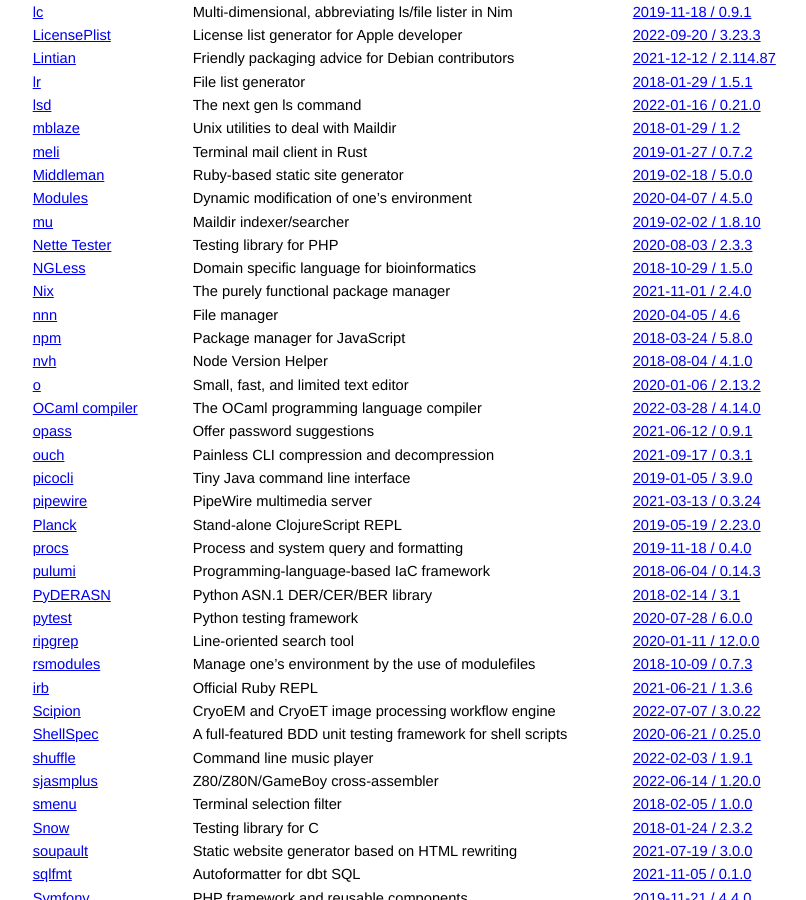
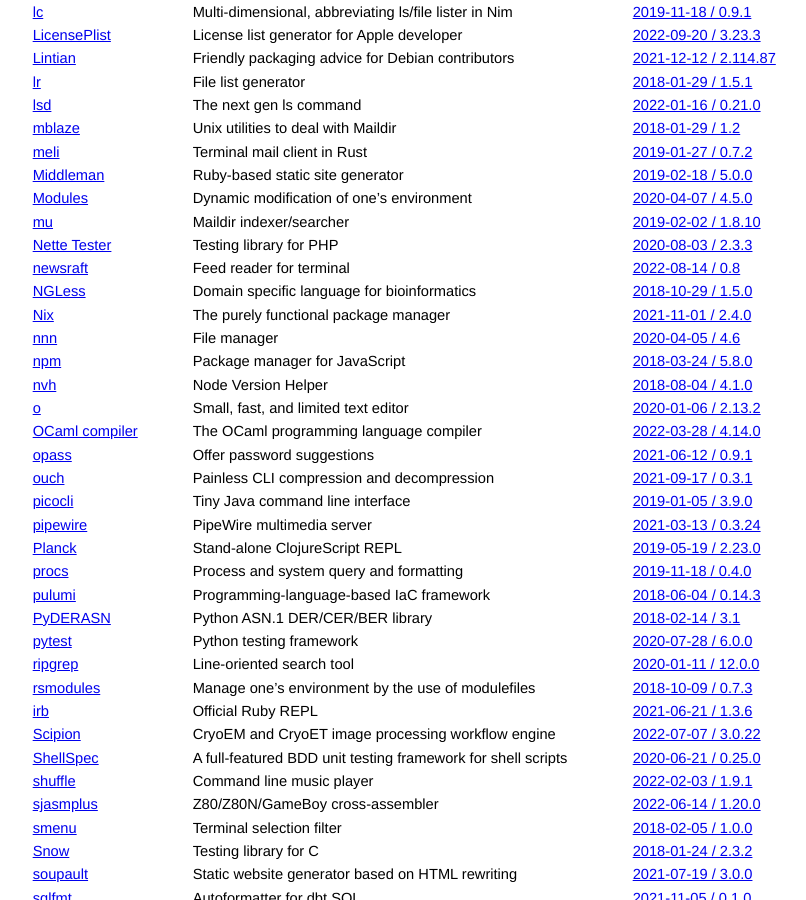
Before and after one commit to jcs/no_color, a Jekyll site: the page built from index.md, in a window 1280 px wide and 900 px high, scrolled down 3798 px. Shown: the whole window, without its empty margins (211-1017 px from the left). Built offline with Jekyll 4.4.1, drawn with Linux system fonts in a browser that asks for light colours; our own code applies the rules of GitHub Pages for plain Markdown files.

Commit message:
Add newsraft (#207)

```diff
--- a/index.md
+++ b/index.md
@@ -205,6 +205,7 @@ color via `NO_COLOR`.
 | [Modules](http://modules.sourceforge.net/) | Dynamic modification of one's environment | [2020-04-07 / 4.5.0](https://github.com/cea-hpc/modules/releases/tag/v4.5.0) |
 | [mu](https://www.djcbsoftware.nl/code/mu/) | Maildir indexer/searcher | [2019-02-02 / 1.8.10](https://github.com/djcb/mu/commit/eb6efee81db22531ef05e140549bde7e87dd9725) |
 | [Nette Tester](https://tester.nette.org/) | Testing library for PHP | [2020-08-03 / 2.3.3](https://github.com/nette/tester/releases/tag/v2.3.3) |
+| [newsraft](https://codeberg.org/grisha/newsraft) | Feed reader for terminal | [2022-08-14 / 0.8](https://codeberg.org/grisha/newsraft/releases/tag/newsraft-0.8) |
 | [NGLess](http://ngless.embl.de/) | Domain specific language for bioinformatics | [2018-10-29 / 1.5.0](https://github.com/ngless-toolkit/ngless/commit/15926150701100ff96b4a7cd1f3142f9a272b983) |
 | [Nix](https://nixos.org/) | The purely functional package manager | [2021-11-01 / 2.4.0](https://github.com/NixOS/nix/pull/4971) |
 | [nnn](https://github.com/jarun/nnn) | File manager | [2020-04-05 / 4.6](https://github.com/jarun/nnn/commit/f14fb9c0f92c25ab79dd0c47d16f075199aeb999) |
```
